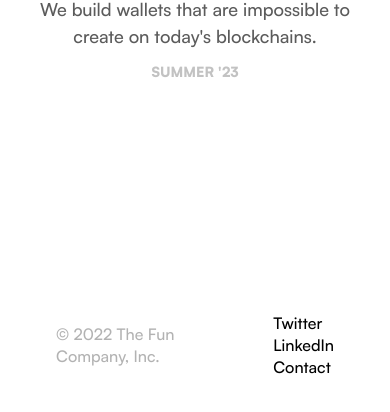
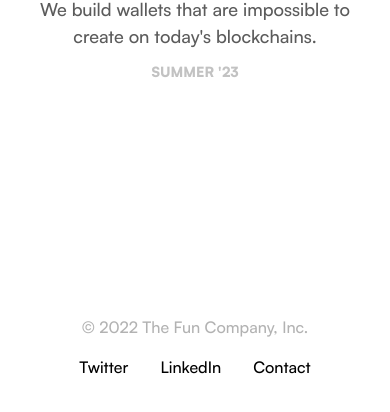
Before and after one commit to AlexFine/fun.xyz, a plain HTML site: page index.html in a window 390 px wide. Shown: the part 426-838 px from the top of the page. Drawn offline with nearby package versions, Linux system fonts and the light colour scheme.

Commit message:
Footer cleanup

```diff
--- a/assets/style.css
+++ b/assets/style.css
@@ -51,12 +51,6 @@ body {
     overscroll-behavior-y: none;
 }
 
-div .menu-line {
-    /*width: 20px;*/
-    /*height: 3px;*/
-    /*background-color: black;*/
-    /*margin-bottom: 4px;*/
-}
 
 ::selection {
     background: rgba(0,0,0,0.15);
@@ -120,7 +114,7 @@ header ul {
     font-size: 0;
 }
 header ul li {
-    /* display: inline-block; */
+     display: inline-block;
     margin: 0 16px;
     font-size: 16px;
 }
@@ -293,11 +287,8 @@ header ul li {
 
 @media all and (min-width: 480px) {
     li {
-        display: inline-block;
-    }
-
-    .menu-line {
-        display: none;
+        /*display: inline-block;*/
+        /*display: flex;*/
     }
 }
 
@@ -312,6 +303,17 @@ header ul li {
 
     .header {
         flex-direction: column;
+    }
+
+    header.footer {
+        display: block;
+        text-align: center;
+        padding: 40px 20px;
+    }
+
+    header .nav-footer {
+        padding: 18px;
+        padding-top: 0px;
     }
 
     .menu {
```
